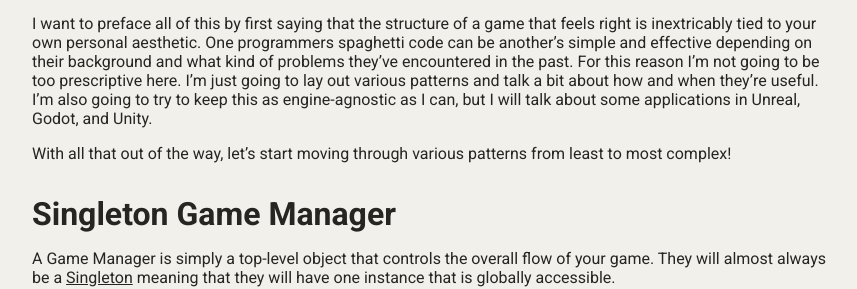
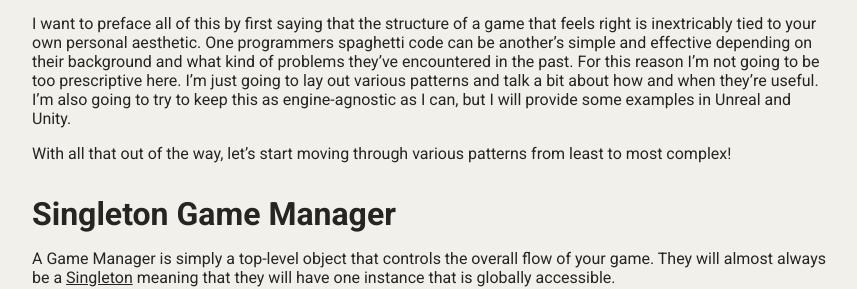
Before and after one commit to jaideng123/jaideng123.github.io, a Jekyll site: the page built from _posts/blogposts/2025-01-17-TheArtOfGluingThingsTogether.md, in a window 1280 px wide and 900 px high. Shown: the part 351-640 px from the top of the window, without its empty margins (208-1065 px from the left). Built offline with Jekyll 4.4.1, drawn with Linux system fonts in a browser that asks for light colours; nearby versions of some CDN libraries; some of the changed lines change nothing that is shown.

Commit message:
Update 2025-01-17-TheArtOfGluingThingsTogether.md

```diff
--- a/_posts/blogposts/2025-01-17-TheArtOfGluingThingsTogether.md
+++ b/_posts/blogposts/2025-01-17-TheArtOfGluingThingsTogether.md
@@ -9,14 +9,13 @@
  Thoughts:
  - How I Like to Use it
  - Common Pitfalls
- - Tabbed for Each Engine
  - Folded Code
  - Links!
  -->
 
 There are a lot of tutorials out there about how to make flashy features for a game like a crafting system or a grappling hook, but very few about how to take all these disparate pieces make a whole game work. In this post I wanted to talk about what I affectionately refer to as "Glue Code" these are things that manage your gameplay flow, let systems talk to one another, and just generally allow you to make a real game instead of just a youtube-friendly tech demo.
 
-I want to preface all of this by first saying that the structure of a game that feels right is inextricably tied to your own personal aesthetic. One programmers spaghetti code can be another's simple and effective depending on their background and what kind of problems they've encountered in the past. For this reason I'm not going to be too prescriptive here. I'm just going to lay out various patterns and talk a bit about how and when they're useful. I'm also going to try to keep this as engine-agnostic as I can, but I will talk about some applications in Unreal, Godot, and Unity.
+I want to preface all of this by first saying that the structure of a game that feels right is inextricably tied to your own personal aesthetic. One programmers spaghetti code can be another's simple and effective depending on their background and what kind of problems they've encountered in the past. For this reason I'm not going to be too prescriptive here. I'm just going to lay out various patterns and talk a bit about how and when they're useful. I'm also going to try to keep this as engine-agnostic as I can, but I will provide some examples in Unreal and Unity.
 
 With all that out of the way, let's start moving through various patterns from least to most complex!
 
@@ -789,11 +788,13 @@
 #### Implementing a large-scale State Machine
 <details markdown="1">
 <summary><b>In Unity:</b></summary>
+IN PROGRESS
 </details>
 <!-- TODO -->
 
 <details markdown="1">
 <summary><b>In Unreal:</b></summary>
+IN PROGRESS
 </details>
 <!-- TODO -->
 
@@ -807,12 +808,197 @@
 ### Implementing a State Stack
 <details markdown="1">
 <summary><b>In Unity:</b></summary>
+First things first, we have to define our state interface and some states:
+{% highlight csharp %}
+public interface IState
+{
+    void OnEnter();
+    void OnExit();
+    void OnUpdate();
+}
+
+public class MainMenuState : IState
+{
+    public void OnEnter() { Debug.Log("Entered Main Menu"); }
+    public void OnExit() { Debug.Log("Exited Main Menu"); }
+    public void OnUpdate() { /* Handle Main Menu logic */ }
+}
+
+public class GameplayState : IState
+{
+    public void OnEnter() { Debug.Log("Game Started"); }
+    public void OnExit() { Debug.Log("Game Over"); }
+    public void OnUpdate() { /* Handle Gameplay logic */ }
+}
+{% endhighlight %}
+
+
+Then a manager to hold our state stack:
+
+{% highlight csharp %}
+public class StateStackManager
+{
+    private Stack<IState> stateStack = new Stack<IState>();
+
+    public void PushState(IState newState)
+    {
+        if (stateStack.Count > 0)
+            stateStack.Peek().OnExit();
+
+        stateStack.Push(newState);
+        newState.OnEnter();
+    }
+
+    public void PopState()
+    {
+        if (stateStack.Count == 0) return;
+
+        stateStack.Peek().OnExit();
+        stateStack.Pop();
+
+        if (stateStack.Count > 0)
+            stateStack.Peek().OnEnter();
+    }
+
+    public void Update()
+    {
+        if (stateStack.Count > 0)
+            stateStack.Peek().OnUpdate();
+    }
+}
+{% endhighlight %}
+
+and finally we can push and pop states like so:
+{% highlight csharp %}
+// On boot
+StateManager.Instance.PushState(new MainMenuState())
+// After pressing the start game button
+StateManager.Instance.PushState(new GameplayState())
+// After the game ends
+StateManager.Instance.PopState()
+{% endhighlight %}
+
 </details>
-<!-- TODO -->
+
 
 <details markdown="1">
 <summary><b>In Unreal:</b></summary>
-The CommonUI plugin maintained by Epic implements Widget Stacks which are functionally State Stacks but for UI.
+First off we need to define our individual state objects:
+{% highlight cpp %}
+UINTERFACE(MinimalAPI, Blueprintable)
+class UStateInterface : public UInterface
+{
+    GENERATED_BODY()
+};
+
+class IStateInterface
+{
+    GENERATED_BODY()
+public:
+    virtual void Enter();
+    virtual void Exit();
+    virtual void Update(float DeltaTime);
+};
+
+UCLASS(Blueprintable)
+class UMainMenuState : public UObject, public IStateInterface
+{
+    GENERATED_BODY()
+public:
+    virtual void Enter() { /*Do stuff*/ }
+    virtual void Exit() { /*Do stuff*/ }
+    virtual void Update(float DeltaTime) { /*Do stuff*/ }
+};
+
+UCLASS(Blueprintable)
+class UGameplayState : public UObject, public IStateInterface
+{
+    GENERATED_BODY()
+public:
+    virtual void Enter() { /*Do stuff*/ }
+    virtual void Exit() { /*Do stuff*/ }
+    virtual void Update(float DeltaTime) { /*Do stuff*/ }
+};
+{% endhighlight %}
+Then we create a UObject to manage our stack:
+{% highlight cpp %}
+UCLASS()
+class YOURPROJECT_API UStateStack : public UObject
+{
+    GENERATED_BODY()
+
+private:
+    TArray<IState*> StateStack;
+
+public:
+    void PushState(IState* NewState)
+    {
+        if (StateStack.Num() > 0)
+            StateStack.Last()->OnExit();
+
+        StateStack.Add(NewState);
+        NewState->OnEnter();
+    }
+
+    void PopState()
+    {
+        if (StateStack.Num() == 0) return;
+
+        StateStack.Last()->OnExit();
+        StateStack.RemoveAt(StateStack.Num() - 1);
+
+        if (StateStack.Num() > 0)
+        {
+            StateStack.Last()->OnEnter();
+        }
+    }
+
+    void Update(float DeltaTime)
+    {
+        if (StateStack.Num() > 0){
+            StateStack.Last()->OnUpdate(DeltaTime);
+        }
+    }
+};
+{% endhighlight %}
+
+Finally you can leverage the StateStack anywhere, but for UI you most likely want it on a PlayerController:
+{% highlight cpp %}
+UCLASS()
+class YOURPROJECT_API AMyPlayerController : public APlayerController
+{
+    GENERATED_BODY()
+
+private:
+    UStateStackManager* StateStackManager;
+
+public:
+    AMyPlayerController()
+    {
+        StateStackManager = NewObject<UStateStackManager>();
+    }
+
+    virtual void BeginPlay() override
+    {
+        Super::BeginPlay();
+        StateStackManager->PushState(NewObject<UMainMenuState>());
+    }
+
+    virtual void Tick(float DeltaTime) override
+    {
+        Super::Tick(DeltaTime);
+        StateStackManager->Update(DeltaTime);
+
+        // Example: Transition to gameplay
+        if (/* condition to start game */)
+        {
+            StateStackManager->PushState(NewObject<UGameplayState>());
+        }
+    }
+};
+{% endhighlight %}
+
+I would also recommend checking out [Widget Stacks](https://dev.epicgames.com/documentation/en-us/unreal-engine/API/Plugins/CommonUI/Widgets/UCommonActivatableWidgetStack) in Epic's CommonUI Plugin. They can be used very similarly to State Stacks and work very well for UI state with widgets.
 </details>
 <!-- TODO more detail -->
 
```
